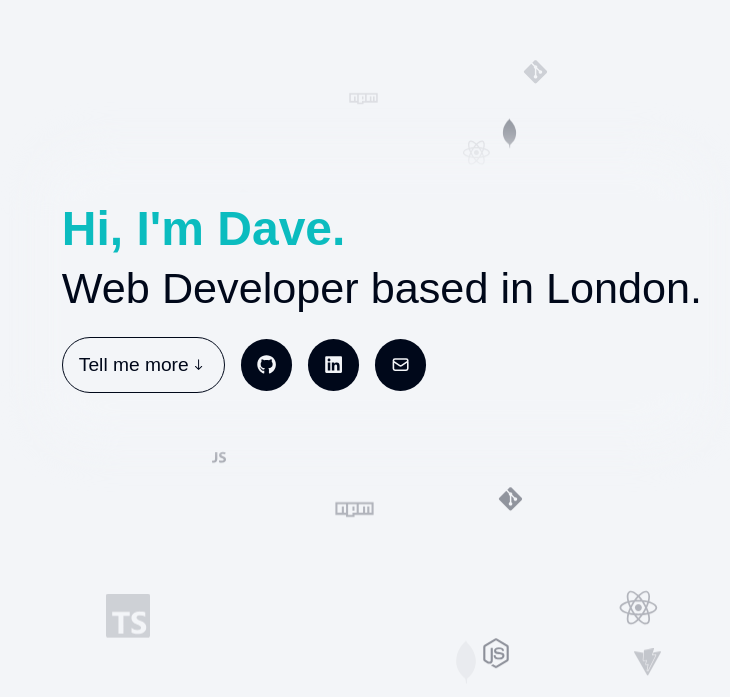
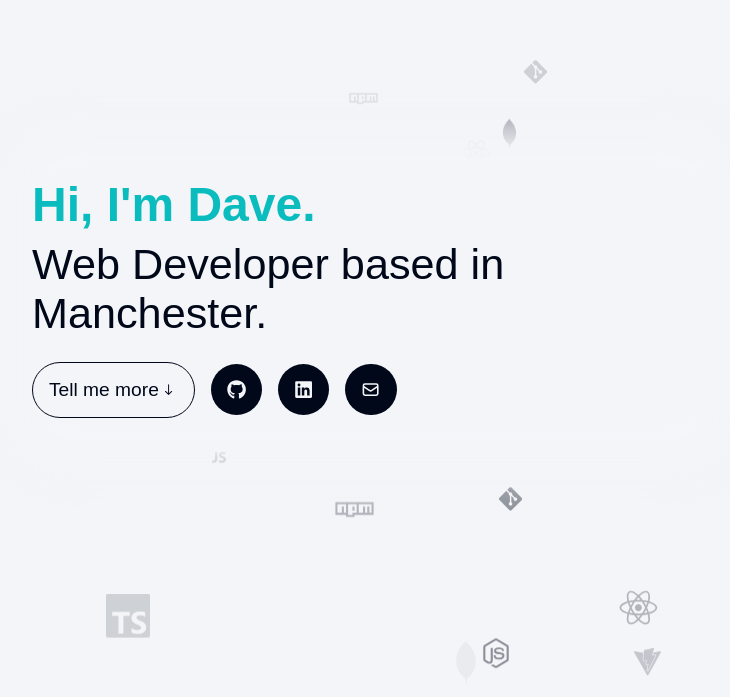
Before and after one commit to dave-forbes/personal-website-v2, a React (Vite) app: page / in a window 1280 px wide. Shown: the part 103-800 px from the top of the page, without its empty margins (258-988 px from the left). Built offline with nearby package versions, Linux system fonts and the light colour scheme.

Commit message:
Update hero text

```diff
--- a/src/components/Hero/Hero.tsx
+++ b/src/components/Hero/Hero.tsx
@@ -30,7 +30,7 @@ export default function Hero() {
             animate={{ opacity: 1 }}
             transition={{ duration: 1, delay: 1 }}
           >
-            Web Developer based in London.
+            Web Developer based in Manchester.
           </motion.h2>
           <div className={styles.heroButtons}>
             <motion.a
```
